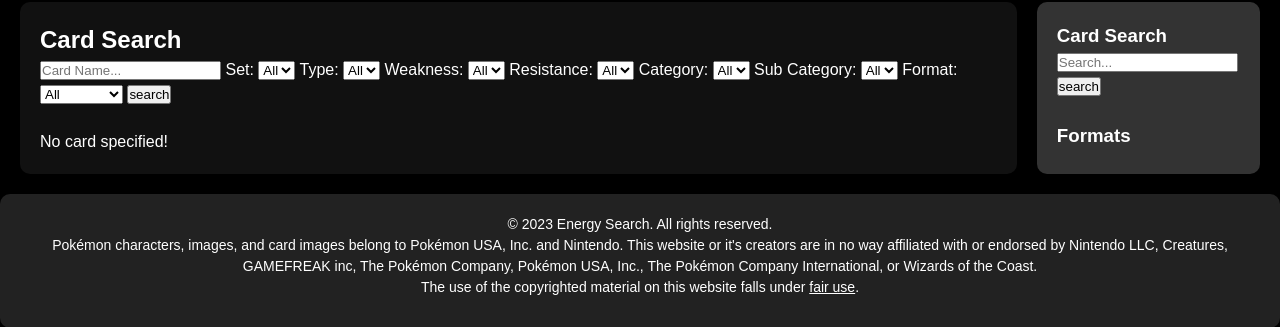
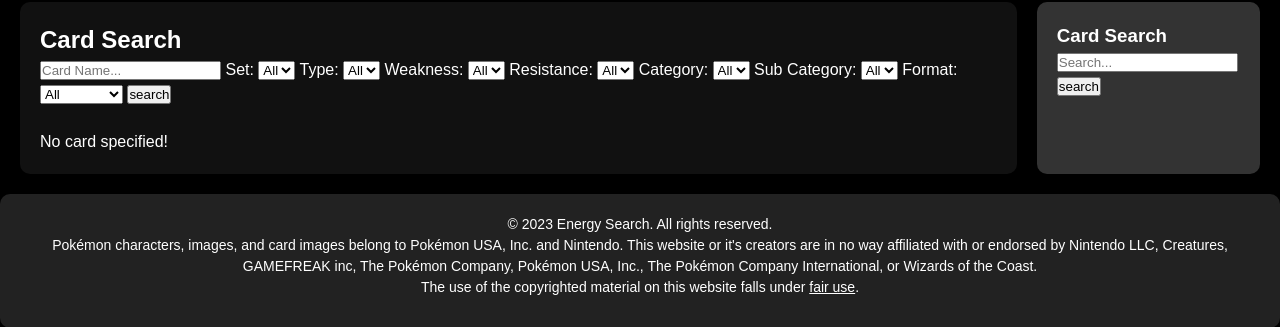
Before and after one commit to Gamer2020/EnergySearch, a PHP site: page /card.php in a window 1280 px wide. Shown: the part 118-445 px from the top of the page. Run offline with PHP 8.4, Linux system fonts and the light colour scheme; data that the repository does not hold is empty; some libraries are stand-ins or nearby versions.

Commit message:
header should only show if card exists.

```diff
--- a/widgets/sidebar-card-formats.php
+++ b/widgets/sidebar-card-formats.php
@@ -1,9 +1,10 @@
-<h3>Formats</h3>
-
 <?php if (isset($_GET['ID']))
 {
     if (card_exists(sanitizeInput($_GET['ID'])))
     {
+
+        echo "<h3>Formats</h3>";
+
         global $pdo;
         $id = sanitizeInput($_GET['ID']);
         card_add_view($id);
--- a/widgets/sidebar-deck-formats.php
+++ b/widgets/sidebar-deck-formats.php
@@ -1,9 +1,10 @@
-<h3>Formats</h3>
-
 <?php if (isset($_GET['ID']))
 {
     if (deck_exists(sanitizeInput($_GET['ID'])) && deck_is_visible(sanitizeInput($_GET['ID'])))
     {
+
+        echo "<h3>Formats</h3>";
+
         global $pdo;
         $id = sanitizeInput($_GET['ID']);
         card_add_view($id);
```
